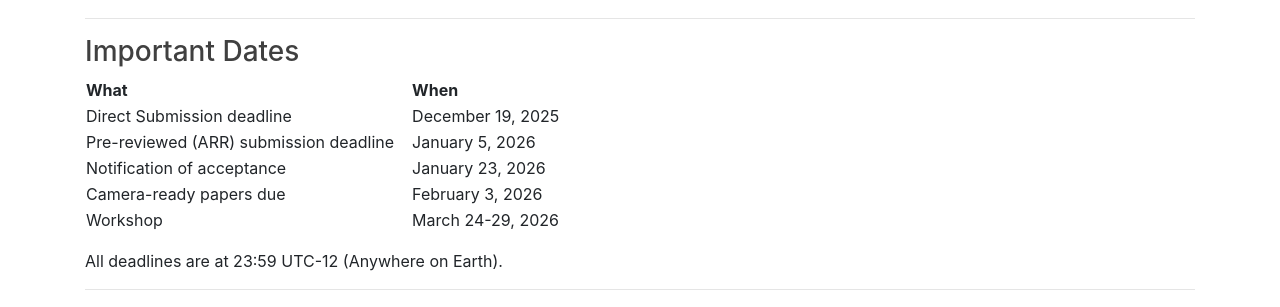
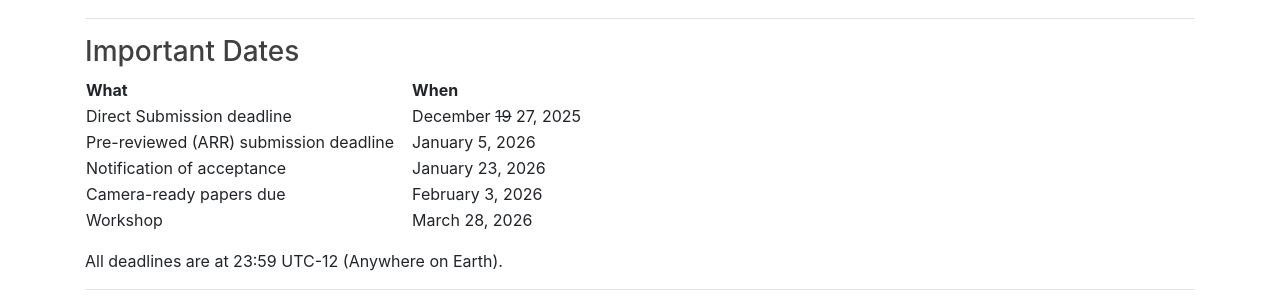
Before and after one commit to multiword/multiword.github.io, a Jekyll site: the page built from mwe2026/index.md, in a window 1280 px wide and 900 px high, scrolled down 2517 px. Shown: the part 154-461 px from the top of the window. Built offline with Jekyll 4.4.1, drawn with Linux system fonts in a browser that asks for light colours; comment, search, counter and statistics services are not loaded.

Commit message:
extended deadline

```diff
--- a/mwe2026/index.md
+++ b/mwe2026/index.md
@@ -159,11 +159,11 @@ TBA
 
 | What                       | When                       |
 | -------------------------- | -------------------------- |
-| Direct Submission deadline  | December 19, 2025           |
+| Direct Submission deadline  | December <s>19</s> 27, 2025           |
 | Pre-reviewed (ARR) submission deadline    |  January 5, 2026         |
 | Notification of acceptance | January 23, 2026              |
 | Camera-ready papers due    | February 3, 2026             |
-| Workshop                   | March 24-29, 2026         |
+| Workshop                   | March 28, 2026         |
 
 
 
```
